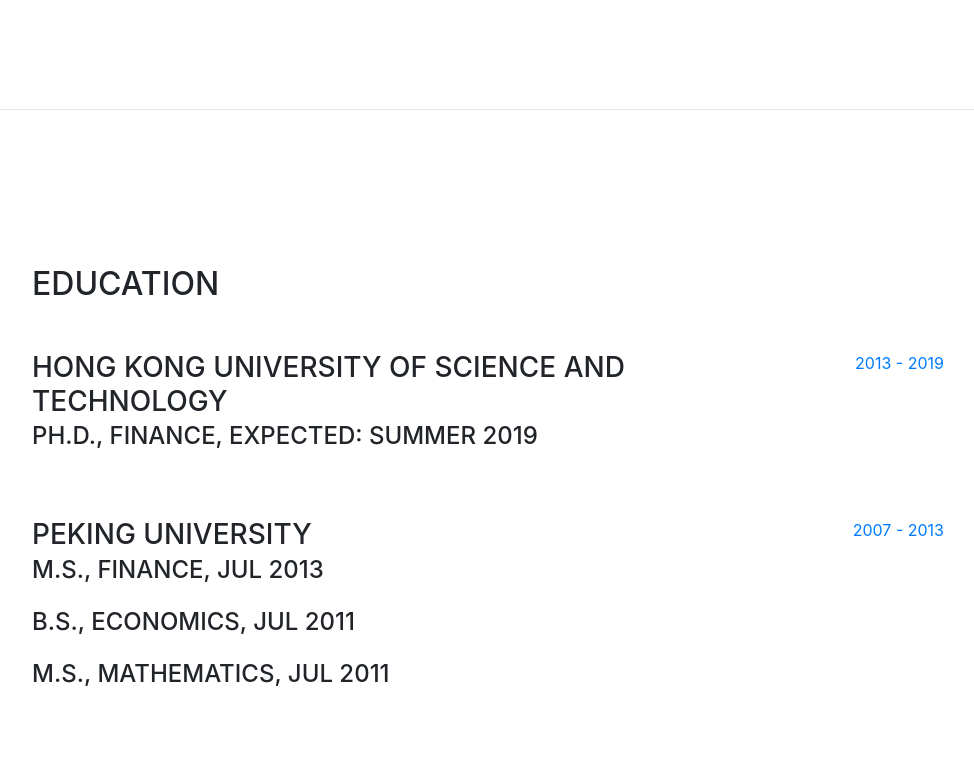
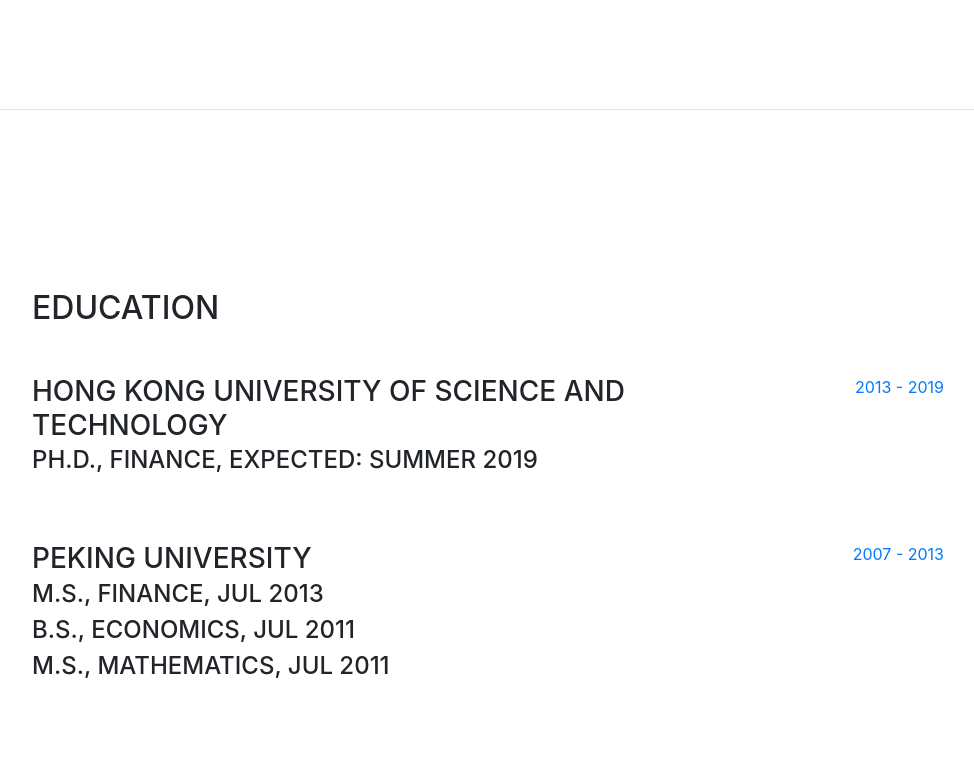
Before and after one commit to chenjie-xu/chenjie-xu.github.io, a website with bundled scripts: page index.html in a window 1280 px wide. Shown: the part 2596-3355 px from the top of the page, without its empty margins (288-1262 px from the left). Built offline with nearby package versions, Linux system fonts and the light colour scheme; a web font is replaced by a local one.

Commit message:
change line space education

```diff
--- a/index.html
+++ b/index.html
@@ -181,9 +181,9 @@
           <div class="resume-item d-flex flex-column flex-md-row mb-5">
             <div class="resume-content mr-auto">
               <h3 class="mb-0">Peking University</h3>
-              <div class="subheading mb-3">M.S., finance, Jul 2013</div>
-              <div class="subheading mb-3">B.S., economics, Jul 2011</div>
-              <div class="subheading mb-3">M.S., mathematics, Jul 2011</div>
+              <div class="subheading">M.S., finance, Jul 2013</div>
+              <div class="subheading">B.S., economics, Jul 2011</div>
+              <div class="subheading">M.S., mathematics, Jul 2011</div>
             </div>
             <div class="resume-date text-md-right">
               <span class="text-primary"> 2007 - 2013</span>
```
